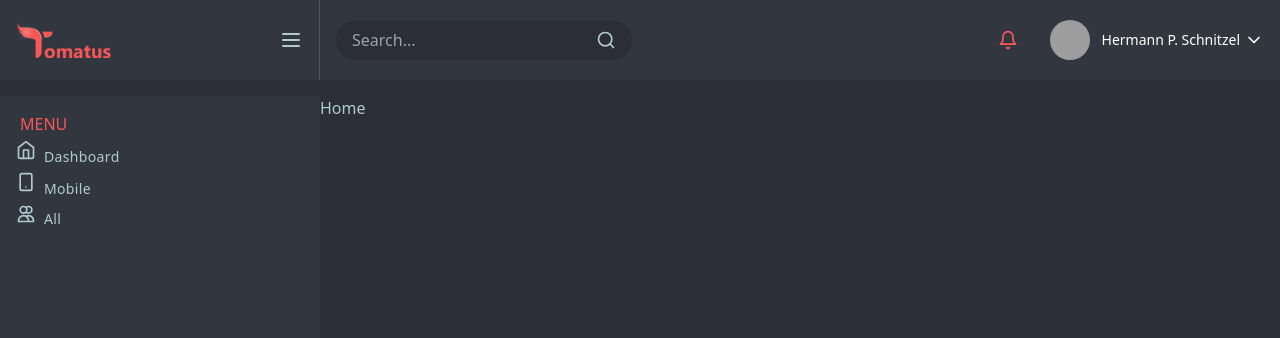
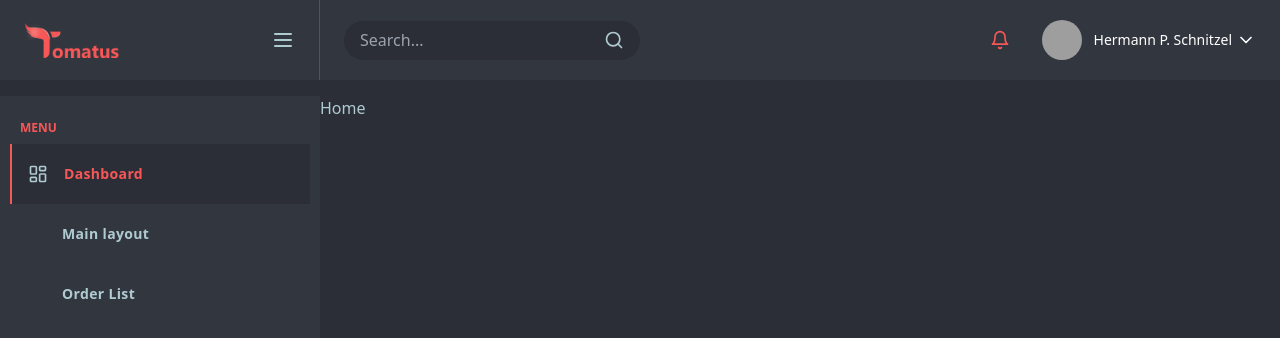
Before and after one commit to imranwebdeveloper/durbar-task, a React (Vite) app: page / in a window 1280 px wide. Shown: the top 338 px of the page. Built offline with nearby package versions, Linux system fonts and the light colour scheme; grey boxes are pictures that could not be loaded.

Commit message:
Sidebar UI Done

```diff
--- a/src/components/Header.tsx
+++ b/src/components/Header.tsx
@@ -3,7 +3,7 @@ import { Bell, ChevronDown } from "lucide-react";
 import { Avatar, AvatarFallback, AvatarImage } from "./ui/avatar";
 const DashboardHeader = () => {
   return (
-    <header className="h-[80px] mb-4 bg-[#32363f] flex justify-between items-center px-4 ">
+    <header className="h-[80px] mb-4 bg-[#32363f] flex justify-between items-center px-6 ">
       <div className="bg-[#2B2E36] rounded-full w-[296px] flex items-center justify-between gap-2 h-[39px] px-4">
         <input
           type="text"
--- a/src/components/LeftSidebar.tsx
+++ b/src/components/LeftSidebar.tsx
@@ -1,77 +1,47 @@
-import { Home, Smartphone } from "lucide-react";
 import { Menu } from "lucide-react";
 import logo from "../assets/Logo.png";
+
+import { LayoutDashboard } from "lucide-react";
 
 const AdminSidebar = () => {
   return (
     <div className="w-[320px] flex flex-col ">
-      <div className="h-[80px] mb-4 bg-[#32363f] flex items-center justify-between px-4 border-r border-slate-600 ">
+      <div className="h-[80px] mb-4 bg-[#32363f] flex items-center justify-between px-6 border-r border-slate-600 ">
         <a href="/" className="flex gap-2">
           <img src={logo} className="h-6 sm:h-9 " alt="Logo" />
         </a>
         <Menu />
       </div>
-      <div className="flex-grow bg-[#32363f] flex-1">
-        <ul className="flex flex-col py-4 space-y-1">
-          <li className="px-5 text-orange uppercase ">Menu</li>
-          <li>
-            <a
-              href="/dashboard"
-              //   className={`dashboard_link ${
-              //     path === "/dashboard" ? "bg-orange-50 text-orange-600" : ""
-              //   }`}
-            >
+      <div className="flex-grow bg-[#32363f] flex-1 py-4">
+        <p className="px-5 text-orange uppercase font-bold text-xs py-2 ">
+          Menu
+        </p>
+        <ul className="flex flex-col [text-15px] px-[10px]">
+          <li className="bg-[#2B2E36] py-5 border-l-2  border-l-[#F75757] ">
+            <a href="/" className="flex items-center gap-2  font-bold">
               <span className="inline-flex w-5 h-5 justify-center items-center ml-4">
-                <Home />
+                <LayoutDashboard className="w-5 h-5" />
               </span>
-              <span className="ml-2 text-sm tracking-wide truncate">
+              <span className="ml-2 text-sm tracking-wide truncate text-orange">
                 Dashboard
               </span>
             </a>
           </li>
-          <li>
-            <a
-              href="/dashboard/mobile"
-              //   className={`dashboard_link ${
-              //     path === "/dashboard/mobile"
-              //       ? "bg-orange-50 text-orange-600"
-              //       : ""
-              //   }`}
-            >
-              <span className="inline-flex justify-center items-center w-5 h-5 ml-4">
-                <Smartphone />
-              </span>
-              <span className="ml-2 text-sm tracking-wide truncate">
-                Mobile
+
+          <li className="py-5 ">
+            <a href="/" className="flex items-center gap-2 ">
+              <span className="inline-flex w-5 h-5 justify-center items-center ml-4"></span>
+              <span className="ml-2 text-sm tracking-wide font-semibold ">
+                Main layout
               </span>
             </a>
           </li>
-          <li>
-            <a
-              href="/dashboard/mobile/all"
-              //   className={`dashboard_link ${
-              //     path === "/dashboard/mobile/all"
-              //       ? "bg-orange-50 text-orange-600"
-              //       : ""
-              //   }`}
-            >
-              <span className="inline-flex justify-center items-center ml-4">
-                <svg
-                  className="w-5 h-5"
-                  fill="none"
-                  stroke="currentColor"
-                  viewBox="0 0 24 24"
-                  xmlns="http://www.w3.org/2000/svg"
-                >
-                  <path
-                    strokeLinecap="round"
-                    strokeLinejoin="round"
-                    strokeWidth="2"
-                    d="M12 4.354a4 4 0 110 5.292M15 21H3v-1a6 6 0 0112 0v1zm0 0h6v-1a6 6 0 00-9-5.197M13 7a4 4 0 11-8 0 4 4 0 018 0z"
-                  ></path>
-                </svg>
+          <li className="py-5 ">
+            <a href="/" className="flex items-center gap-2 ">
+              <span className="inline-flex w-5 h-5 justify-center items-center ml-4"></span>
+              <span className="ml-2 text-sm tracking-wide font-semibold ">
+                Order List
               </span>
-              <span className="ml-2 text-sm tracking-wide truncate">All</span>
             </a>
           </li>
         </ul>
```
